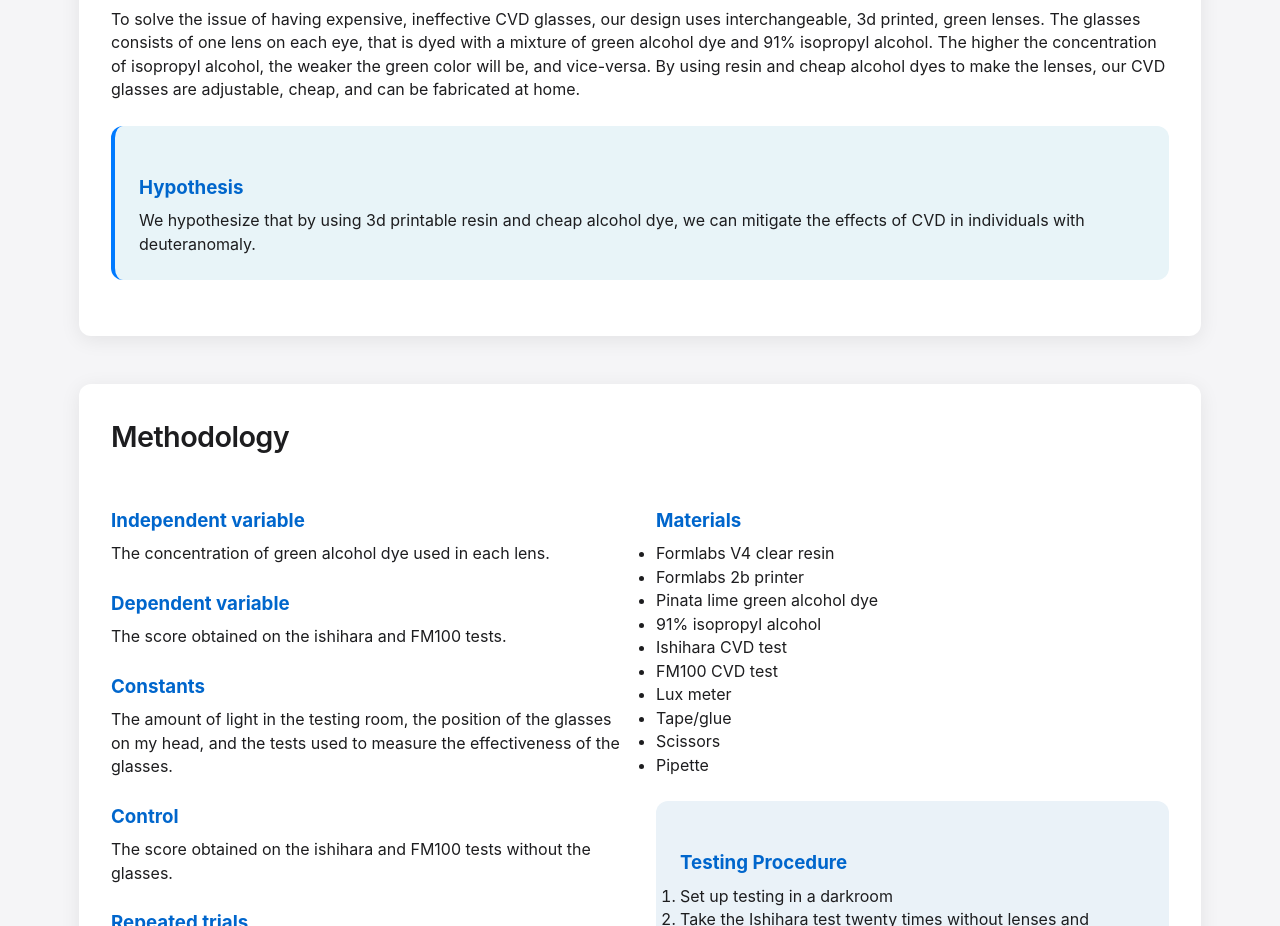
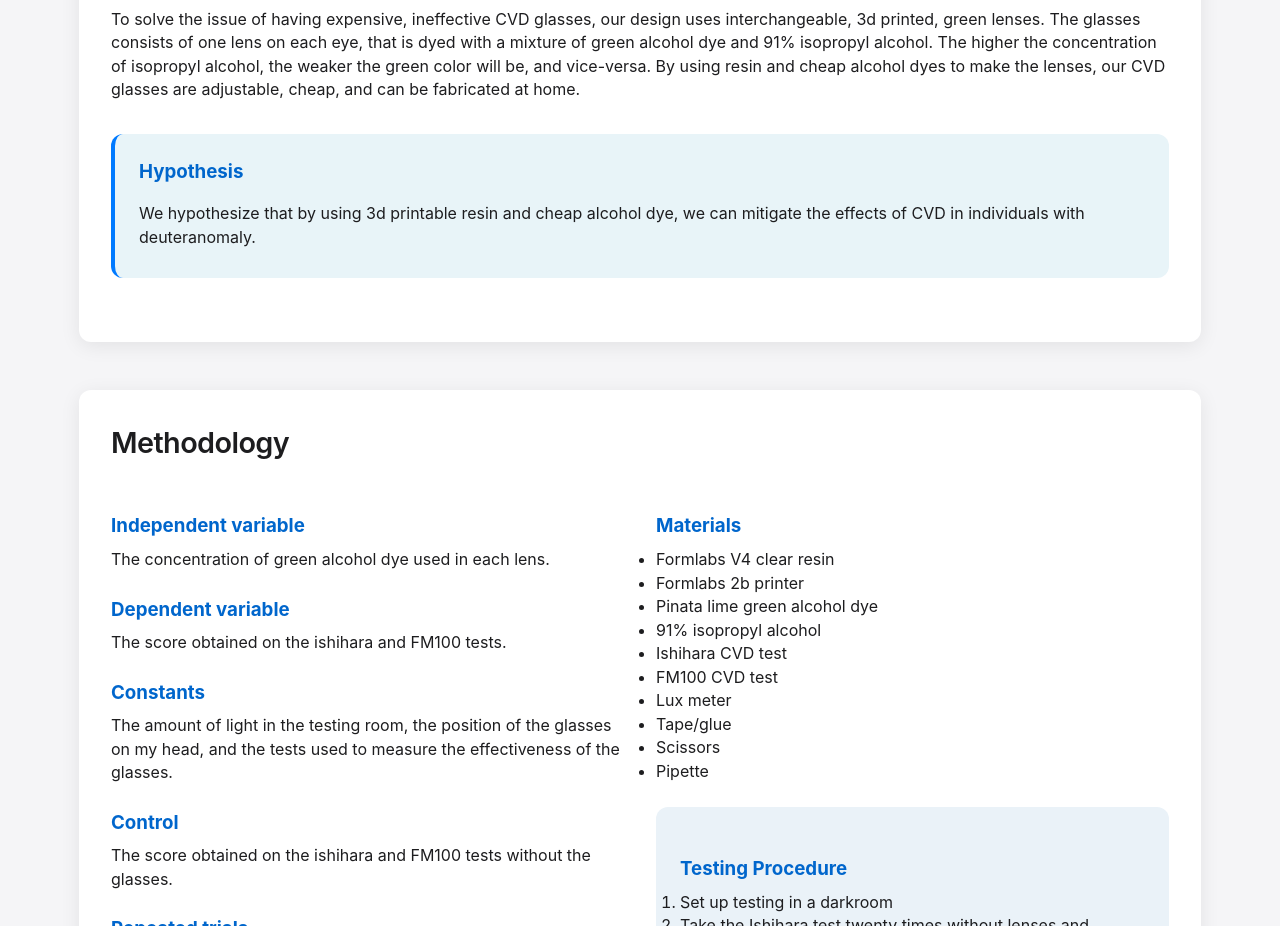
Before and after one commit to tarushvkodes/interactivesymposter, a plain HTML site: page index.html in a window 1280 px wide. Shown: the part 1160-2086 px from the top of the page. Drawn offline with nearby package versions, Linux system fonts and the light colour scheme; animation ran at ten frames a second.

Commit message:
refactor: update hypothesis styles for improved spacing and readability

```diff
--- a/css/styles.css
+++ b/css/styles.css
@@ -160,10 +160,21 @@ body {
 /* Hypothesis Highlight */
 .hypothesis {
     background-color: #e8f4f8;
-    padding: 1.5rem;
+    padding: 1.8rem 1.5rem;
     border-radius: var(--border-radius);
-    margin: 1.5rem 0;
+    margin: 2rem 0;
     border-left: 4px solid var(--accent-color);
+}
+
+.hypothesis h3 {
+    margin-top: -0.3rem;
+    margin-bottom: 1rem;
+    color: var(--secondary-color);
+}
+
+.hypothesis p {
+    margin: 0;
+    line-height: 1.5;
 }
 
 /* Results Notice */
```
